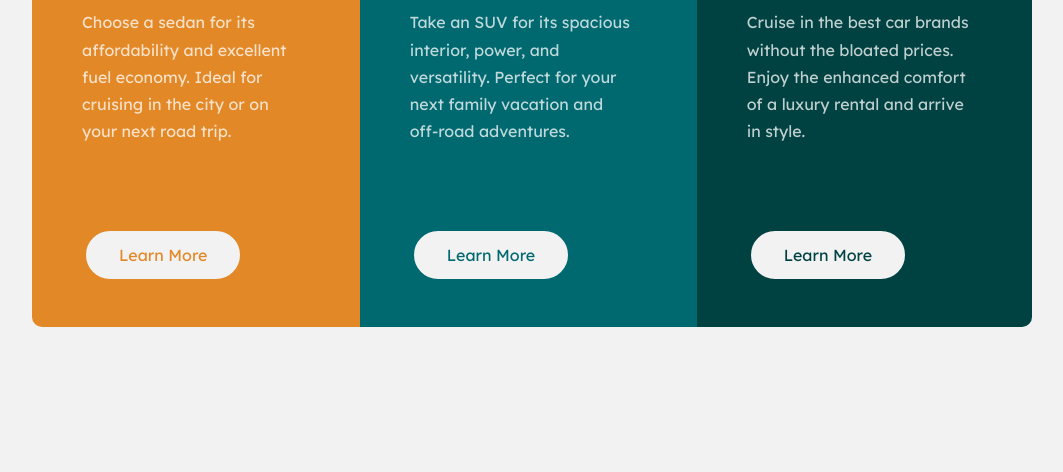
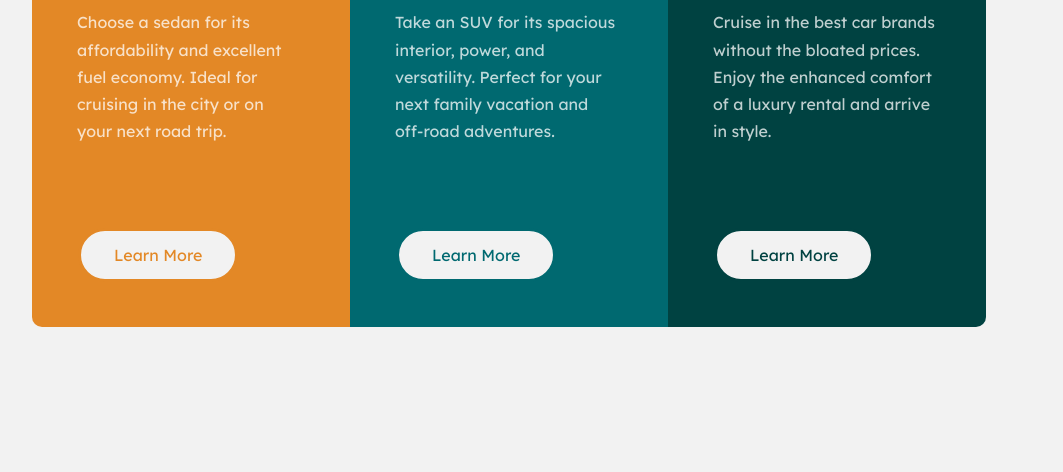
Before and after one commit to tbrownlee/3-Column-Preview-Card-Component, a plain HTML site: page index.html in a window 1280 px wide. Shown: the part 328-800 px from the top of the page, without its empty margins (108-1171 px from the left). Drawn offline with Linux system fonts and the light colour scheme.

Commit message:
Changed section padding and added max-width to the .card-description class

```diff
--- a/style.css
+++ b/style.css
@@ -35,7 +35,7 @@ main {
 
 /* Sections */
 section {
-    padding: 45px 40px 45px 40px;
+    padding: 45px 0px 45px 40px;
 }
 
 .first-section {
@@ -76,7 +76,7 @@ section {
 
 .car-description {
     margin-bottom: 25px;
-
+    max-width: 250px;
 
     line-height: 1.8rem;
     font-family: "Lexend Deca", sans-serif;
@@ -133,7 +133,7 @@ section {
     }
 
     section {
-        padding: 45px 40px 45px 50px;
+        padding: 45px 27px 45px 45px;
     }
 
     .first-section {
@@ -157,6 +157,7 @@ section {
     .car-description {
         margin-right: 21px;
         margin-bottom: 82px;
+        max-width: 225px;
 
         line-height: 1.7rem;
     }
```
